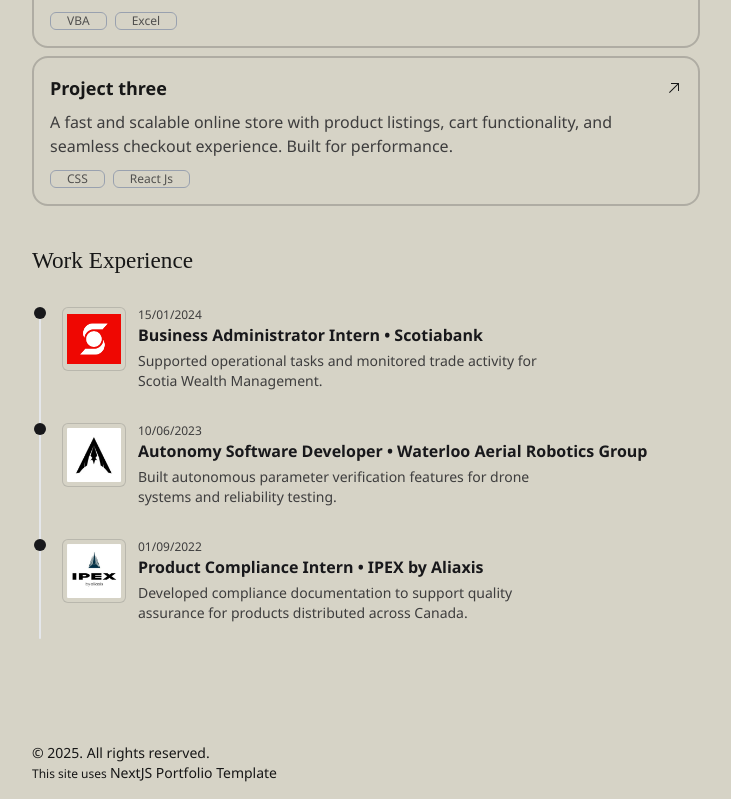
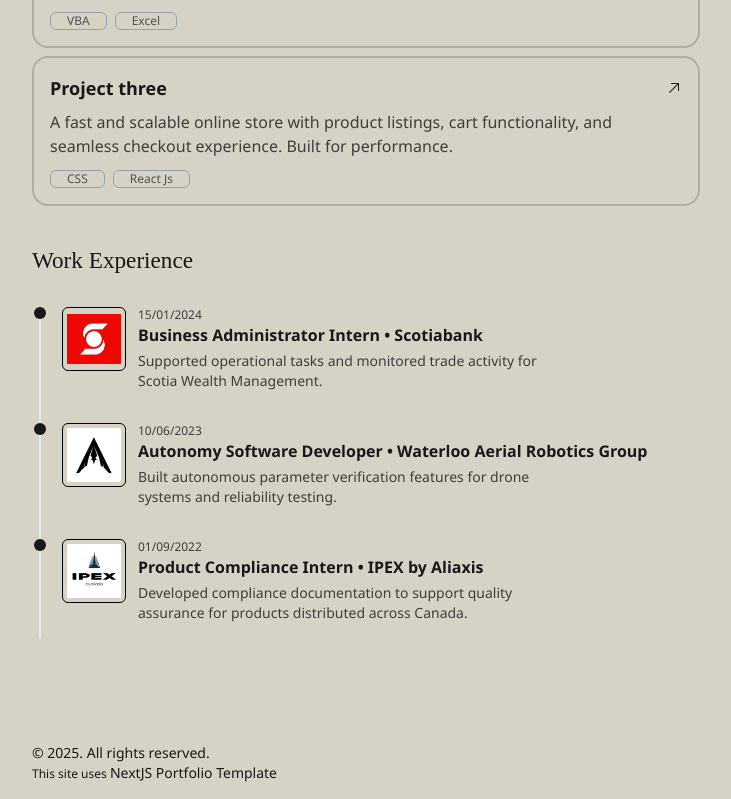
Before and after one commit to msilvadiaz/portfolio-website, a Next.js app: page / in a window 1280 px wide. Shown: the part 692-1491 px from the top of the page, without its empty margins (274-1005 px from the left). Built offline with nearby package versions, Linux system fonts and the light colour scheme.

Commit message:
Make experience icon borders consistently black

```diff
--- a/src/app/components/Experience.jsx
+++ b/src/app/components/Experience.jsx
@@ -18,7 +18,7 @@ export default function Experience() {
                                     <img
                                         src={item.logo}
                                         alt={item.logoAlt}
-                                        className="w-16 h-16 rounded-md object-contain bg-base-100 p-1 border border-base-content/15 shrink-0"
+                                        className="w-16 h-16 rounded-md object-contain bg-base-100 p-1 border border-black shrink-0"
                                     />
 
                                     <div className="flex flex-col">
```
